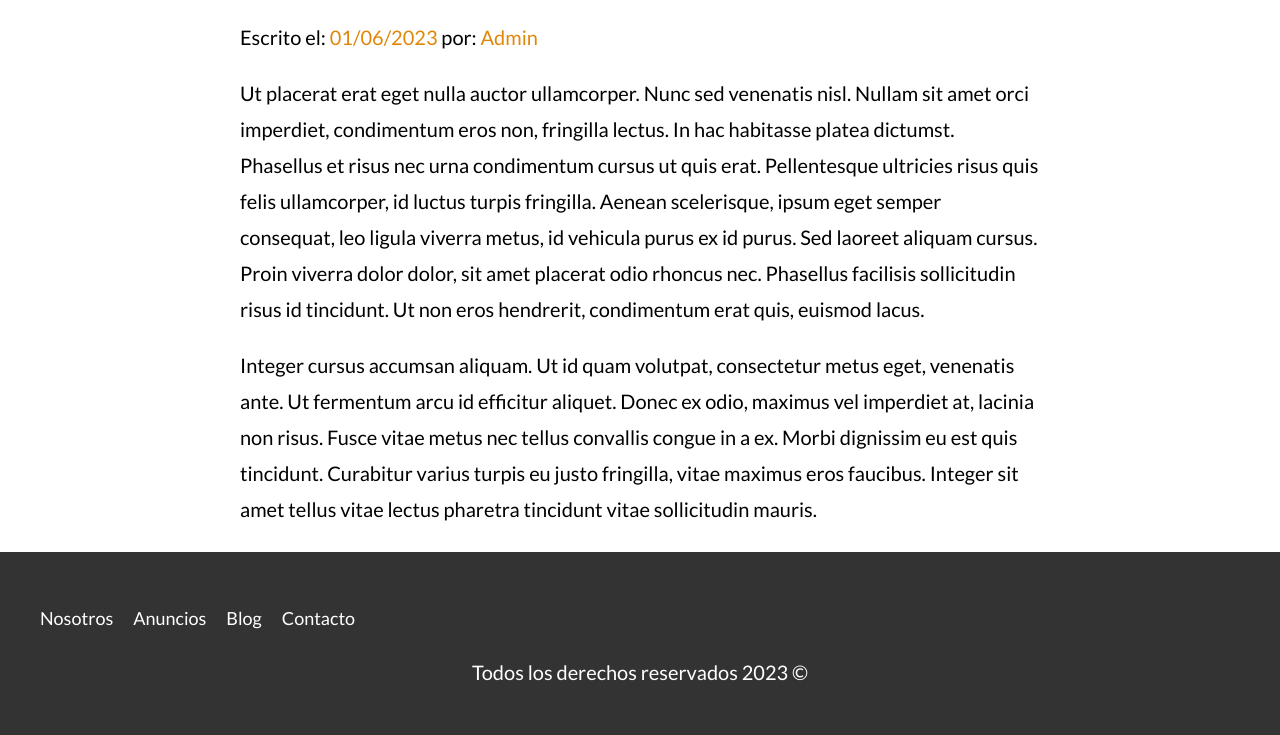
After one commit to Ultron021122/BienesRaices, a PHP site: page /entrada.html in a window 1280 px wide. The commit adds this page. Shown: the part 829-1564 px from the top of the page. Run offline with PHP 8.4, Linux system fonts and the light colour scheme.

Commit message:
version 1.1.1

```diff
--- /dev/null
+++ b/entrada.html
@@ -0,0 +1,79 @@
+<!DOCTYPE html>
+<html lang="en">
+  <head>
+    <meta charset="UTF-8" />
+    <meta http-equiv="X-UA-Compatible" content="IE=edge" />
+    <meta name="viewport" content="width=device-width, initial-scale=1.0" />
+    <title>Bienes Raíces</title>
+    <link rel="stylesheet" href="build/css/app.css" />
+  </head>
+  <body>
+    <header class="header">
+      <div class="container contenido-header">
+        <div class="barra">
+          <a href="/">
+            <img src="build/img/logo.svg" alt="Logotipo de Bienes Raíces" />
+          </a>
+
+          <div class="nav">
+            <a href="nosotros.html">Nosotros</a>
+            <a href="anuncios.html">Anuncios</a>
+            <a href="blog.html">Blog</a>
+            <a href="contacto.html">Contacto</a>
+          </div>
+        </div>
+      </div>
+    </header>
+    <!-- Contenido principal -->
+    <main class="container seccion contenido-centrado">
+      <h1>Guía para la decoración de tu hogar</h1>
+      <picture>
+        <source srcset="build/img/destacada2.webp" type="image/webp" />
+        <source srcset="build/img/destacada2.jpg" type="image/jpeg" />
+        <img
+          loading="lazy"
+          src="build/img/destacada2.jpg"
+          alt="Imagen de la propiedad"
+        />
+      </picture>
+      <p class="info-meta">Escrito el: <span>01/06/2023</span> por:<span> Admin</span></p>
+      <div class="resumen-propiedad">
+        <p>
+          Ut placerat erat eget nulla auctor ullamcorper. Nunc sed venenatis
+          nisl. Nullam sit amet orci imperdiet, condimentum eros non, fringilla
+          lectus. In hac habitasse platea dictumst. Phasellus et risus nec urna
+          condimentum cursus ut quis erat. Pellentesque ultricies risus quis
+          felis ullamcorper, id luctus turpis fringilla. Aenean scelerisque,
+          ipsum eget semper consequat, leo ligula viverra metus, id vehicula
+          purus ex id purus. Sed laoreet aliquam cursus. Proin viverra dolor
+          dolor, sit amet placerat odio rhoncus nec. Phasellus facilisis
+          sollicitudin risus id tincidunt. Ut non eros hendrerit, condimentum
+          erat quis, euismod lacus.
+        </p>
+        <p>
+          Integer cursus accumsan aliquam. Ut id quam volutpat, consectetur
+          metus eget, venenatis ante. Ut fermentum arcu id efficitur aliquet.
+          Donec ex odio, maximus vel imperdiet at, lacinia non risus. Fusce
+          vitae metus nec tellus convallis congue in a ex. Morbi dignissim eu
+          est quis tincidunt. Curabitur varius turpis eu justo fringilla, vitae
+          maximus eros faucibus. Integer sit amet tellus vitae lectus pharetra
+          tincidunt vitae sollicitudin mauris.
+        </p>
+      </div>
+    </main>
+
+    <footer class="footer seccion">
+      <div class="container contenedor-footer">
+        <div class="nav">
+          <a href="nosotros.html">Nosotros</a>
+          <a href="anuncios.html">Anuncios</a>
+          <a href="blog.html">Blog</a>
+          <a href="contacto.html">Contacto</a>
+        </div>
+      </div>
+      <p class="copyright">Todos los derechos reservados 2023 &copy;</p>
+    </footer>
+
+    <script src="build/js/bundle.min.js"></script>
+  </body>
+</html>
--- a/index.html
+++ b/index.html
@@ -186,7 +186,7 @@
                 <div class="texto-entrada">
                     <a href="entrada.html">
                         <h4>Terraza en el techo de tu casa</h4>
-                        <p>Escrito el: <span>20/10/2021</span> por: <span>Admin</span></p>
+                        <p class="info-meta">Escrito el: <span>20/10/2021</span> por: <span>Admin</span></p>
                         <p>
                             Consejos para construir una terraza en el techo de tu casa con los mejores
                             materiales y ahorrando dinero
@@ -205,7 +205,7 @@
                 <div class="texto-entrada">
                     <a href="entrada.html">
                         <h4>Guía para la decoración de tu hogar</h4>
-                        <p>Escrito el: <span>20/10/2021</span> por: <span>Admin</span></p>
+                        <p class="info-meta">Escrito el: <span>20/10/2021</span> por: <span>Admin</span></p>
                         <p>
                             Maximiza el espacio en tu hogar con esta guía, aprende a
                             combinar muebles y colores para darle vida a tu espacio
--- a/src/scss/layout/_inferior.scss
+++ b/src/scss/layout/_inferior.scss
@@ -15,6 +15,11 @@
     }
     &:last-of-type {
         margin-bottom: 0;
+    }
+}
+.info-meta {
+    span {
+        color: $amarillo;
     }
 }
 
@@ -39,7 +44,4 @@
             margin-top: 1rem;
         }
     }
-    span {
-        color: $amarillo;
-    }
 }
```
Also changed, not shown: blog.html (+103 -8 lines), build/css/app.css, 1 other file.
